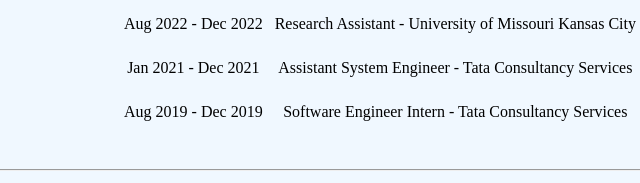
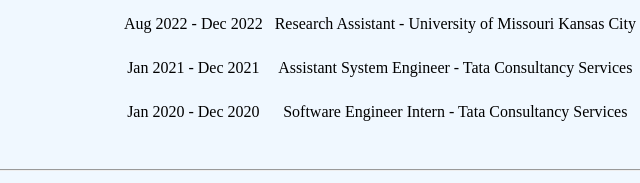
Before and after one commit to vsudeepreddy33/profile, a plain HTML site: page index.html in a window 1280 px wide. Shown: the part 1027-1210 px from the top of the page, 260-900 px from the left. Drawn offline with Linux system fonts and the light colour scheme.

Commit message:
Update index.html

```diff
--- a/index.html
+++ b/index.html
@@ -71,7 +71,7 @@
                 <td>Assistant System Engineer - Tata Consultancy Services </td>
             </tr>
             <tr>
-                <td>Aug 2019 - Dec 2019</td>
+                <td>Jan 2020 - Dec 2020</td>
                 <td>Software Engineer Intern - Tata Consultancy Services</td>
             </tr>
         </table>
```
